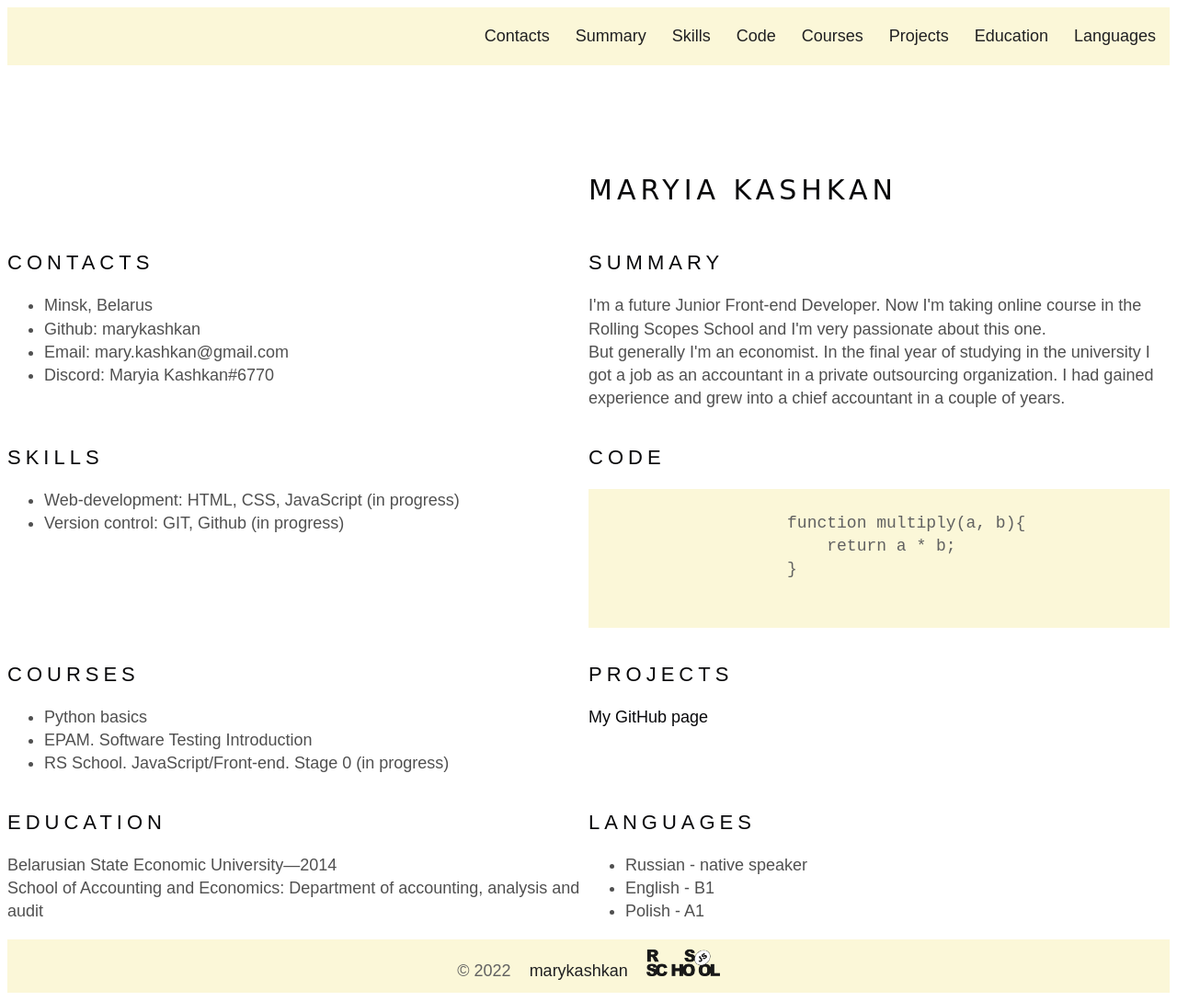
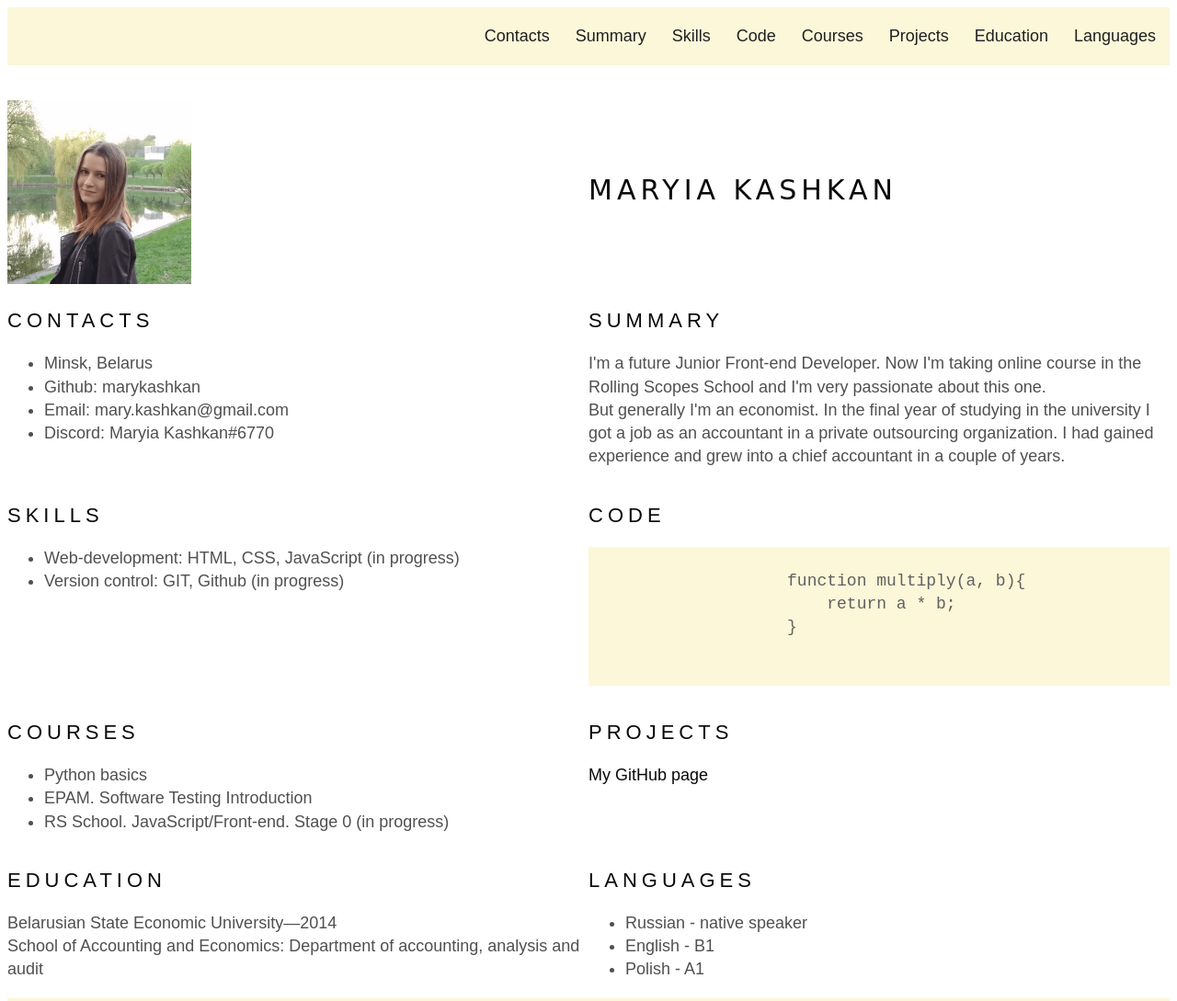
Before and after one commit to marykashkan/rsschool-cv, a plain HTML site: page index.html in a window 1280 px wide. Shown: the top 1089 px of the page at 92% size. Drawn offline with Linux system fonts and the light colour scheme.

Commit message:
fix: add deleted img tag

```diff
--- a/index.html
+++ b/index.html
@@ -40,7 +40,7 @@
       <div class="container main-container">
         <section class="section">
           <h2 class="h2-none">my photo</h2>
-          <class="img-me" src="./assets/png/me.png" alt="my photo">
+          <img class="img-me" src="./assets/png/me.png" alt="my photo">
         </section>
         <section class="section">
           <h1 class="section-name">Maryia Kashkan</h1>
```
